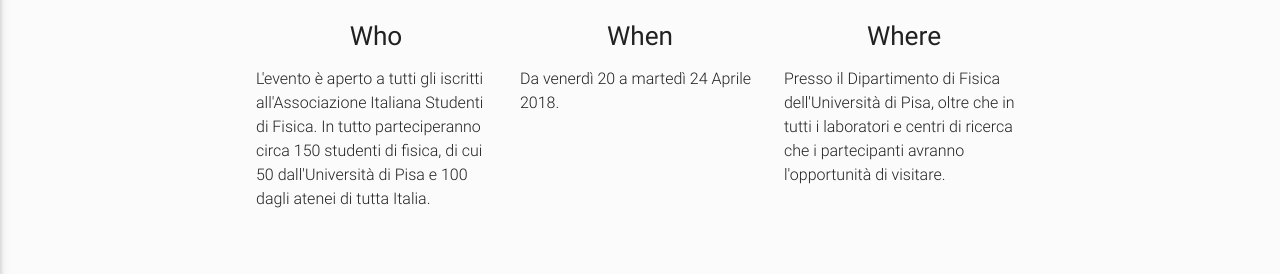
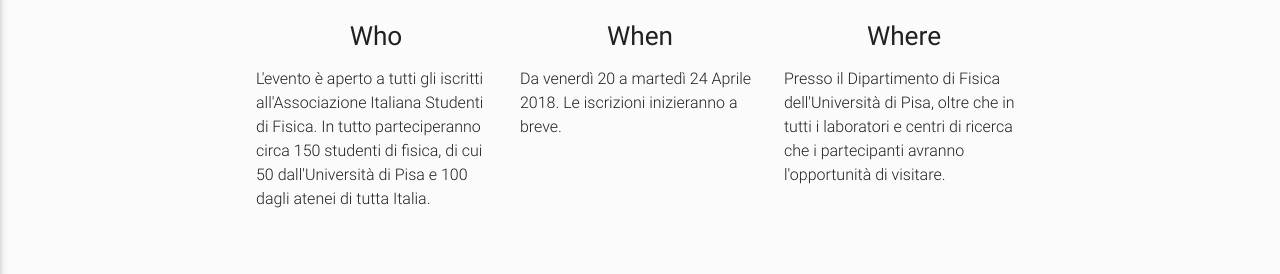
Before and after one commit to AndreaGurgone/AndreaGurgone.github.io, a Jekyll site: the page built from index.html, in a window 1280 px wide. Shown: the part 555-829 px from the top of the page. Built offline with Jekyll 4.4.1, drawn with Linux system fonts in a browser that asks for light colours; nearby versions of some CDN libraries.

Commit message:
Update home.yml

```diff
--- a/_data/home.yml
+++ b/_data/home.yml
@@ -5,7 +5,7 @@
 
 who: "L'evento è aperto a tutti gli iscritti all'Associazione Italiana Studenti di Fisica. In tutto parteciperanno circa 150 studenti di fisica, di cui 50 dall'Università di Pisa e 100 dagli atenei di tutta Italia."
 
-when: "Da venerdì 20 a martedì 24 Aprile 2018."
+when: "Da venerdì 20 a martedì 24 Aprile 2018. Le iscrizioni inizieranno a breve."
 
 where: "Presso il Dipartimento di Fisica dell'Università di Pisa, oltre che in tutti i laboratori e centri di ricerca che i partecipanti avranno l'opportunità di visitare."
 
```
